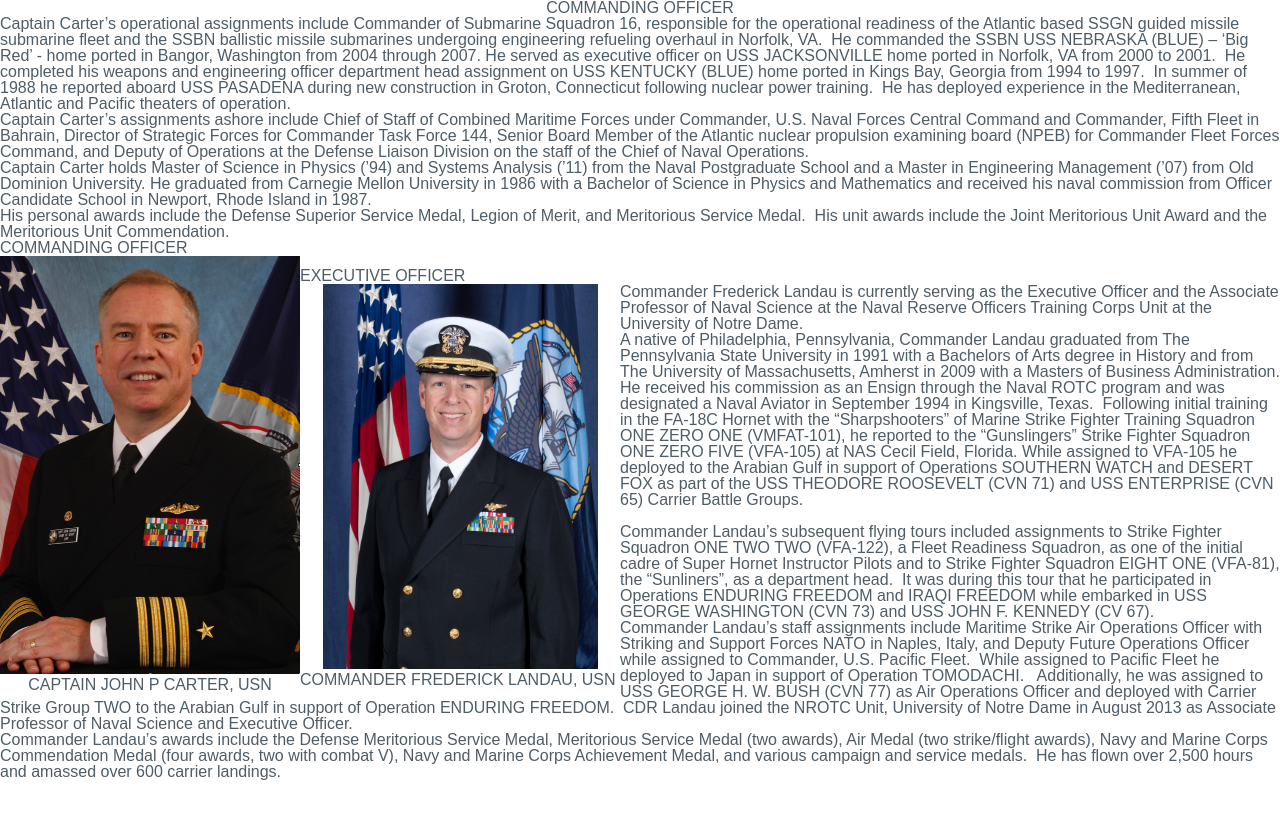
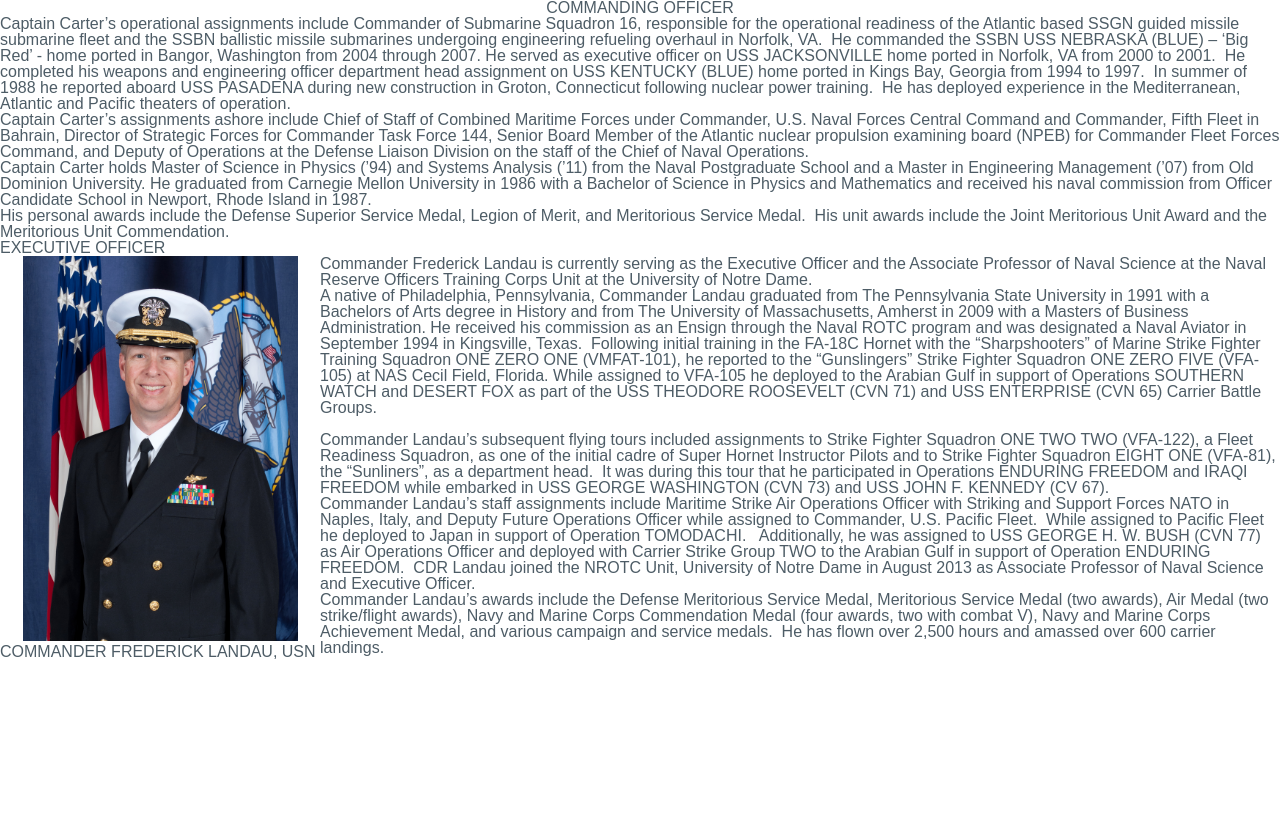
Before and after one commit to jwalke17/nd-nrotc, a Flask app: page /unit-staff in a window 1280 px wide. Shown: the part 848-1667 px from the top of the page. Run offline with Flask 2, Linux system fonts and the light colour scheme; some libraries are stand-ins or nearby versions.

Commit message:
Updated unit staff page

```diff
--- a/templates/unit-staff.html
+++ b/templates/unit-staff.html
@@ -14,29 +14,13 @@
             <figcaption style="text-align: center"> COMMANDING OFFICER </figcaption>
             <p>Captain Carter&rsquo;s operational assignments include Commander of Submarine Squadron 16, responsible for the operational readiness of the Atlantic based SSGN guided missile submarine fleet and the SSBN ballistic missile submarines undergoing engineering refueling overhaul in Norfolk, VA.&nbsp; He commanded the SSBN USS NEBRASKA (BLUE) &ndash; &lsquo;Big Red&rsquo; - home ported in Bangor, Washington from 2004 through 2007. He served as executive officer on USS JACKSONVILLE home ported in Norfolk, VA from 2000 to 2001.&nbsp; He completed his weapons and engineering officer department head assignment on USS KENTUCKY (BLUE) home ported in Kings Bay, Georgia from 1994 to 1997.&nbsp; In summer of 1988 he reported aboard USS PASADENA during new construction in Groton, Connecticut following nuclear power training.&nbsp; He has deployed experience in the Mediterranean, Atlantic and Pacific theaters of operation.</p>
 
-<p>Captain Carter&rsquo;s assignments ashore include Chief of Staff of Combined Maritime Forces under Commander, U.S. Naval Forces Central Command and Commander, Fifth Fleet in Bahrain, Director of Strategic Forces for Commander Task Force 144, Senior Board Member of the Atlantic nuclear propulsion examining board (NPEB) for Commander Fleet Forces Command, and Deputy of Operations at the Defense Liaison Division on the staff of the Chief of Naval Operations.&nbsp;</p>
+            <p>Captain Carter&rsquo;s assignments ashore include Chief of Staff of Combined Maritime Forces under Commander, U.S. Naval Forces Central Command and Commander, Fifth Fleet in Bahrain, Director of Strategic Forces for Commander Task Force 144, Senior Board Member of the Atlantic nuclear propulsion examining board (NPEB) for Commander Fleet Forces Command, and Deputy of Operations at the Defense Liaison Division on the staff of the Chief of Naval Operations.&nbsp;</p>
 
-<p>Captain Carter holds Master of Science in Physics (&rsquo;94) and Systems Analysis (&rsquo;11) from the Naval Postgraduate School and a Master in Engineering Management (&rsquo;07) from Old Dominion University. He graduated from Carnegie Mellon University in 1986 with a Bachelor of Science in Physics and Mathematics and received his naval commission from Officer Candidate School in Newport, Rhode Island in 1987.</p>
+            <p>Captain Carter holds Master of Science in Physics (&rsquo;94) and Systems Analysis (&rsquo;11) from the Naval Postgraduate School and a Master in Engineering Management (&rsquo;07) from Old Dominion University. He graduated from Carnegie Mellon University in 1986 with a Bachelor of Science in Physics and Mathematics and received his naval commission from Officer Candidate School in Newport, Rhode Island in 1987.</p>
 
-<p>His personal awards include the Defense Superior Service Medal, Legion of Merit, and Meritorious Service Medal.&nbsp; His unit awards include the Joint Meritorious Unit Award and the Meritorious Unit Commendation.</p>
+            <p>His personal awards include the Defense Superior Service Medal, Legion of Merit, and Meritorious Service Medal.&nbsp; His unit awards include the Joint Meritorious Unit Award and the Meritorious Unit Commendation.</p>
         </figure>
     </section>
-<h2>COMMANDING OFFICER</h2>
-
-<div class="post">
-<table align="left" border="0" cellpadding="0" cellspacing="0" style="padding-right: 7px; padding-bottom: 7px;">
-	<tbody>
-		<tr>
-			<td align="center"><img class="left" src="static/images/unit-staff/carter.jpg" style="width: 300px; height: 418px;" /></td>
-		</tr>
-		<tr>
-			<td align="center"><b>CAPTAIN JOHN P CARTER, USN</b></td>
-		</tr>
-	</tbody>
-</table>
-
-<p style="margin: 0px; text-align: justify; font-size: 12px; font-family: 'Times New Roman'; -webkit-text-stroke-color: rgb(0, 0, 0); -webkit-text-stroke-width: initial;">&nbsp;</p>
-
 </div>
 
 <h2>EXECUTIVE OFFICER</h2>
```
